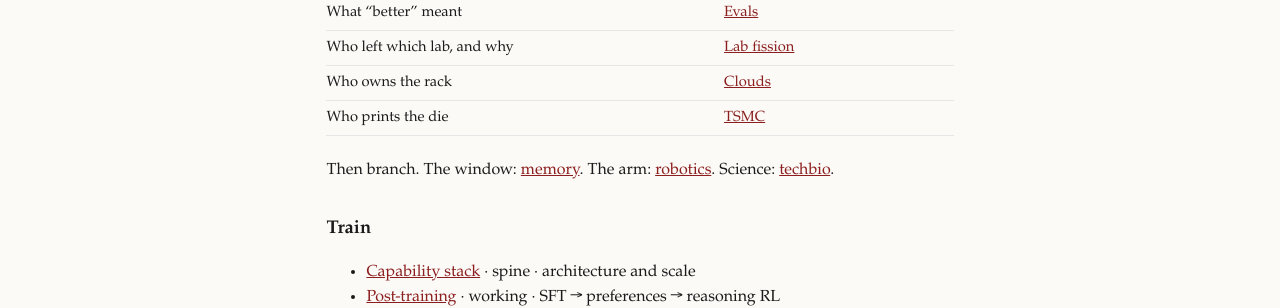
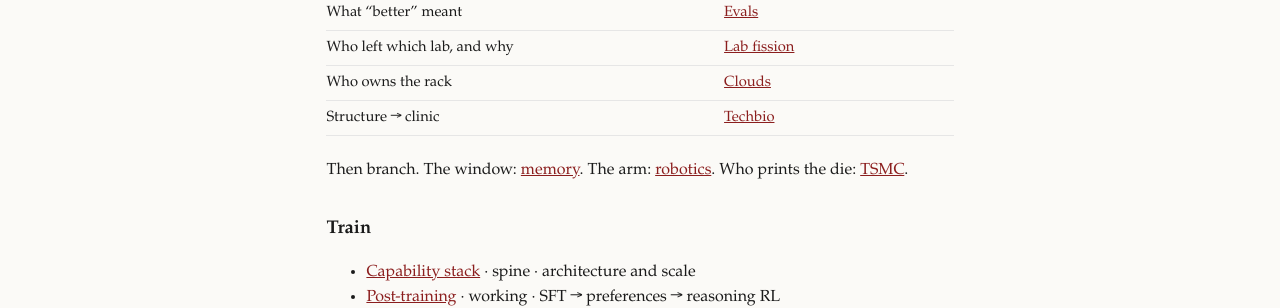
Before and after one commit to vandontduong/chronicle, a Jekyll site: the page built from timelines/index.md, in a window 1280 px wide. Shown: the part 435-743 px from the top of the page. Built offline with Jekyll 4.4.1, drawn with Linux system fonts in a browser that asks for light colours.

Commit message:
Map start-here: restore five doors; TSMC as a branch

```diff
--- a/timelines/index.md
+++ b/timelines/index.md
@@ -18,9 +18,9 @@ A paper can sit on more than one timeline. A deal has one home. Spine / working
 | What “better” meant | [Evals]({{ '/timelines/evals/' | relative_url }}) |
 | Who left which lab, and why | [Lab fission]({{ '/timelines/lab-fission/' | relative_url }}) |
 | Who owns the rack | [Clouds]({{ '/timelines/clouds/' | relative_url }}) |
-| Who prints the die | [TSMC]({{ '/timelines/tsmc/' | relative_url }}) |
+| Structure → clinic | [Techbio]({{ '/timelines/techbio/' | relative_url }}) |
 
-Then branch. The window: [memory]({{ '/timelines/memory/' | relative_url }}). The arm: [robotics]({{ '/timelines/robotics/' | relative_url }}). Science: [techbio]({{ '/timelines/techbio/' | relative_url }}).
+Then branch. The window: [memory]({{ '/timelines/memory/' | relative_url }}). The arm: [robotics]({{ '/timelines/robotics/' | relative_url }}). Who prints the die: [TSMC]({{ '/timelines/tsmc/' | relative_url }}).
 
 ## Train
 
```
